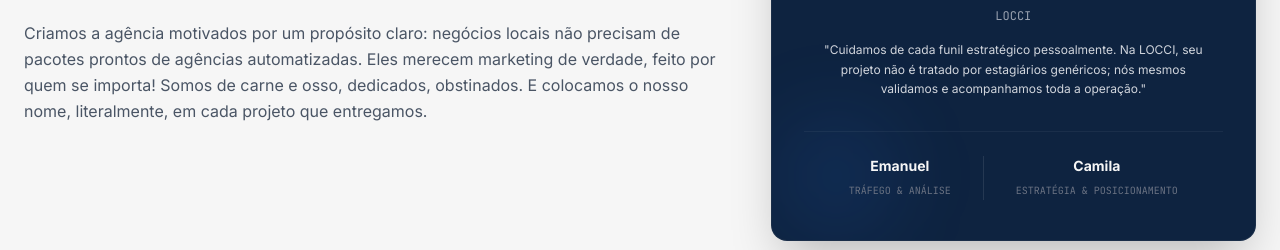
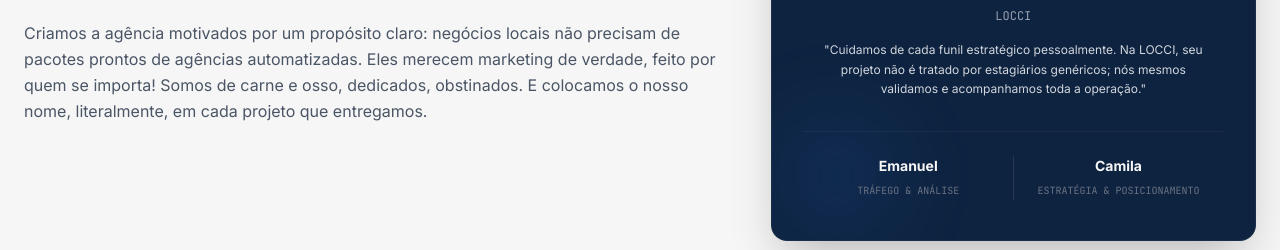
Before and after one commit to loccidigital/Site-LOCCI, a React (Vite) app: page / in a window 1280 px wide. Shown: the part 1220-1470 px from the top of the page. Built offline with nearby package versions, Linux system fonts and the light colour scheme.

Commit message:
Update About.tsx

```diff
--- a/src/components/About.tsx
+++ b/src/components/About.tsx
@@ -60,15 +60,15 @@
                   "Cuidamos de cada funil estratégico pessoalmente. Na LOCCI, seu projeto não é tratado por estagiários genéricos; nós mesmos validamos e acompanhamos toda a operação."
                 </p>
 
-                <div className="flex justify-center gap-8 mt-8 pt-6 border-t border-white/5">
-                  <div className="text-center">
+                <div className="flex mt-8 pt-6 border-t border-white/5">
+                  <div className="flex-1 text-center">
                     <span className="block text-white font-bold text-sm">Emanuel</span>
-                    <span className="text-[10px] text-gray-500 font-mono uppercase whitespace-nowrap">Tráfego & Análise</span>
+                    <span className="text-[10px] text-gray-500 font-mono uppercase">Tráfego & Análise</span>
                   </div>
                   <div className="w-px bg-white/10 self-stretch" />
-                  <div className="text-center">
+                  <div className="flex-1 text-center">
                     <span className="block text-white font-bold text-sm">Camila</span>
-                    <span className="text-[10px] text-gray-500 font-mono uppercase whitespace-nowrap">Estratégia & Posicionamento</span>
+                    <span className="text-[10px] text-gray-500 font-mono uppercase">Estratégia & Posicionamento</span>
                   </div>
                 </div>
               </div>
```
